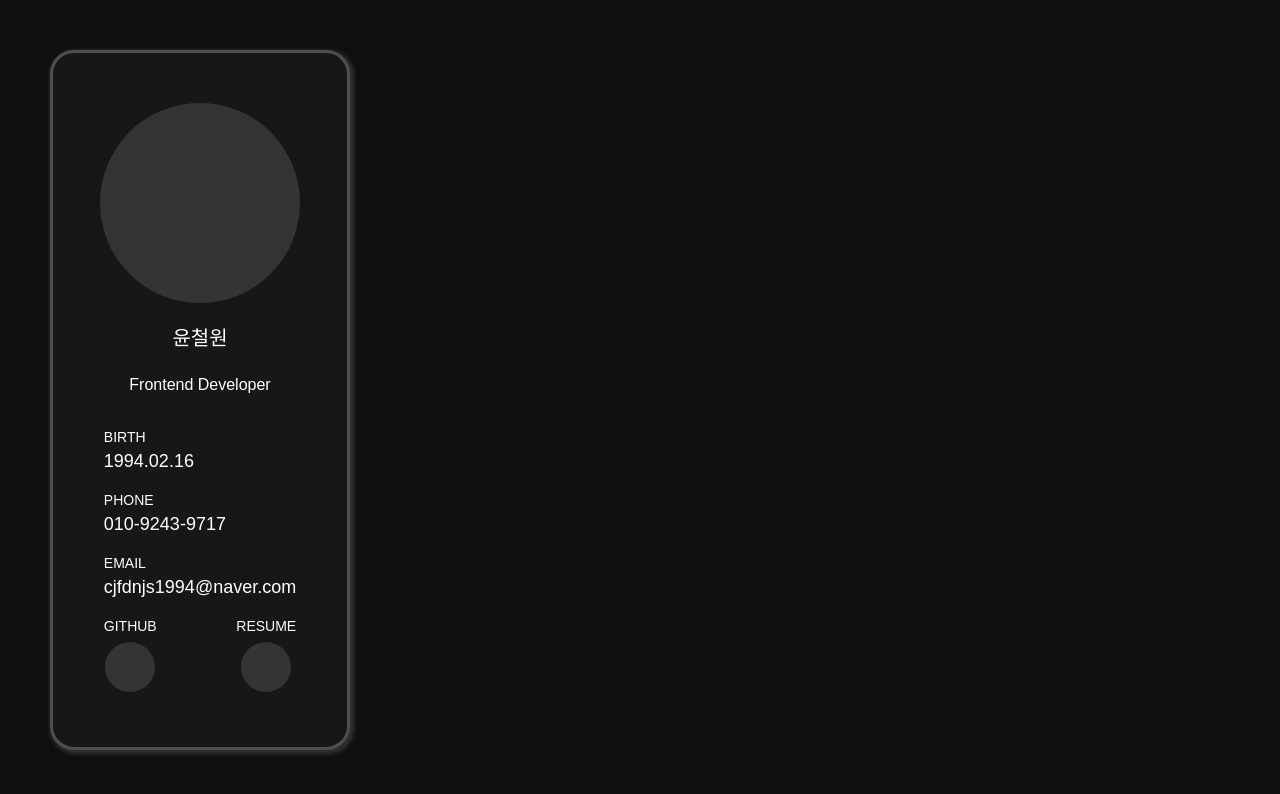
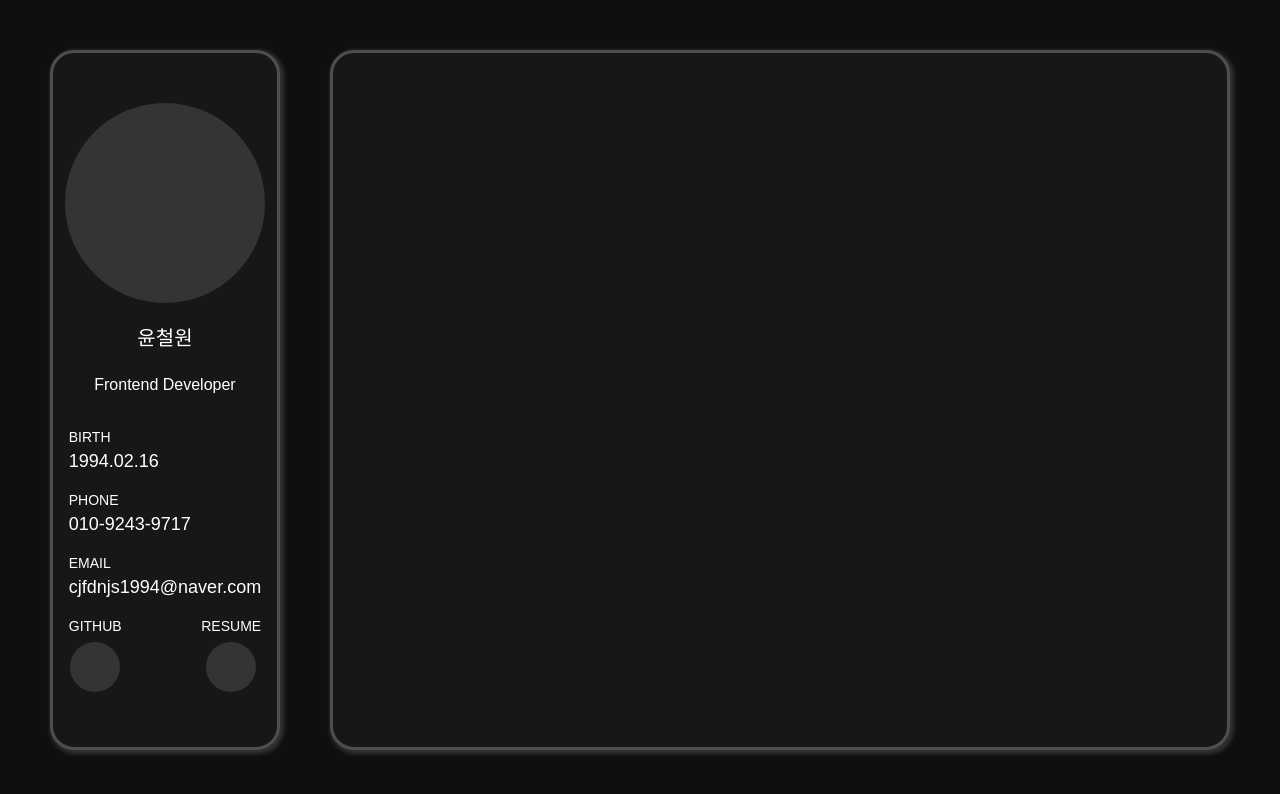
Before and after one commit to DevWonny/portfolio_new, a Next.js app: page / in a window 1280 px wide. Shown: the top 794 px of the page. Built offline with nearby package versions, Linux system fonts and the light colour scheme.

Commit message:
Main Container Layout 구현

```diff
--- a/app/page.tsx
+++ b/app/page.tsx
@@ -8,6 +8,7 @@ export default function Main() {
   return (
     <div className="main-wrap flex ">
       <Introduce />
+      <div className="main-container w-full"></div>
     </div>
   );
 }
--- a/styles/main.scss
+++ b/styles/main.scss
@@ -1,3 +1,13 @@
+@import "@/styles/globals.scss";
 div.main-wrap {
   padding: 50px;
+  gap: 50px;
+
+  div.main-container {
+    background-color: $bg-second;
+    border: 3px solid $border-color;
+    box-shadow: 2px 2px 4px 2px rgba(#fff, 0.15);
+    overflow: hidden;
+    border-radius: 24px;
+  }
 }
```
